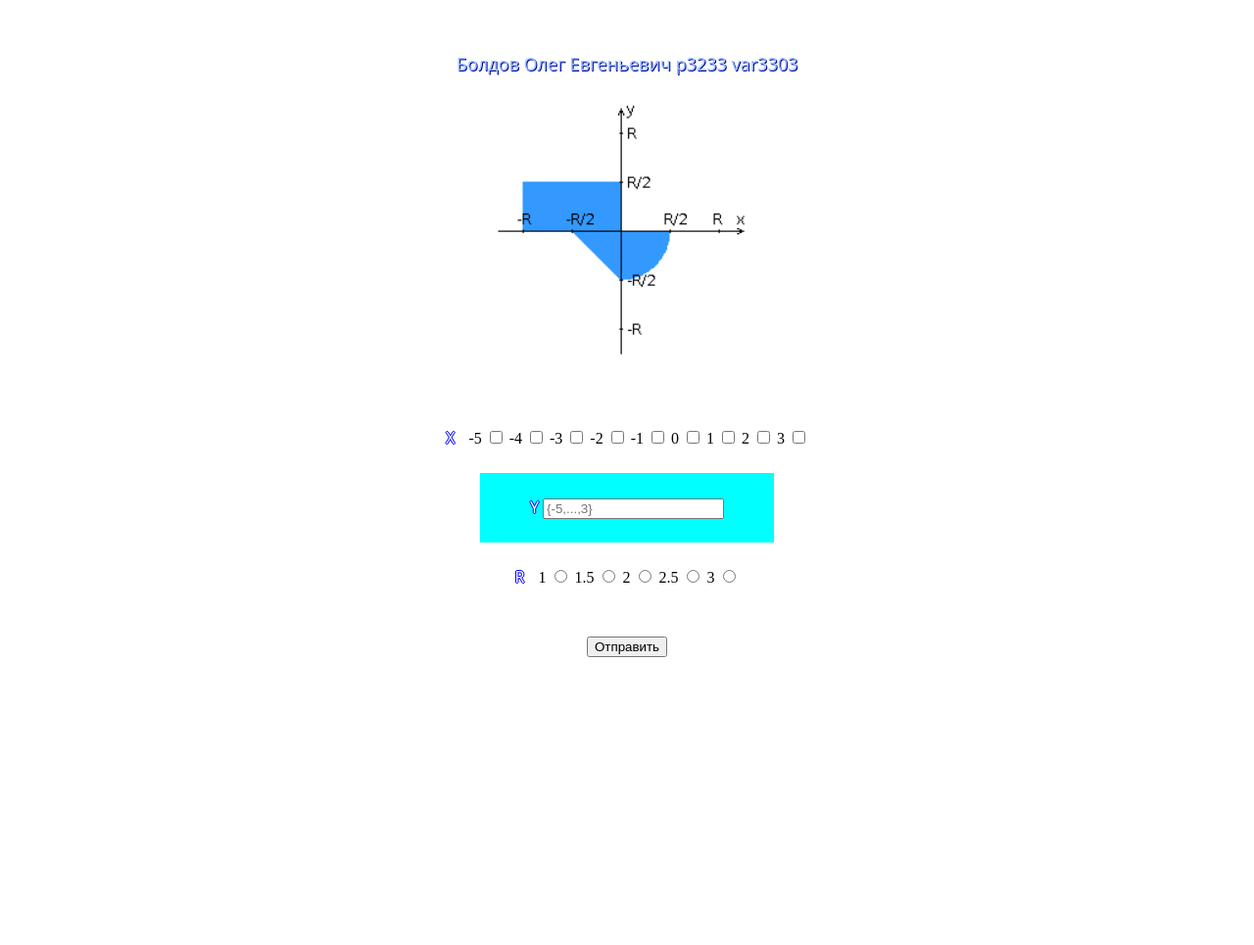
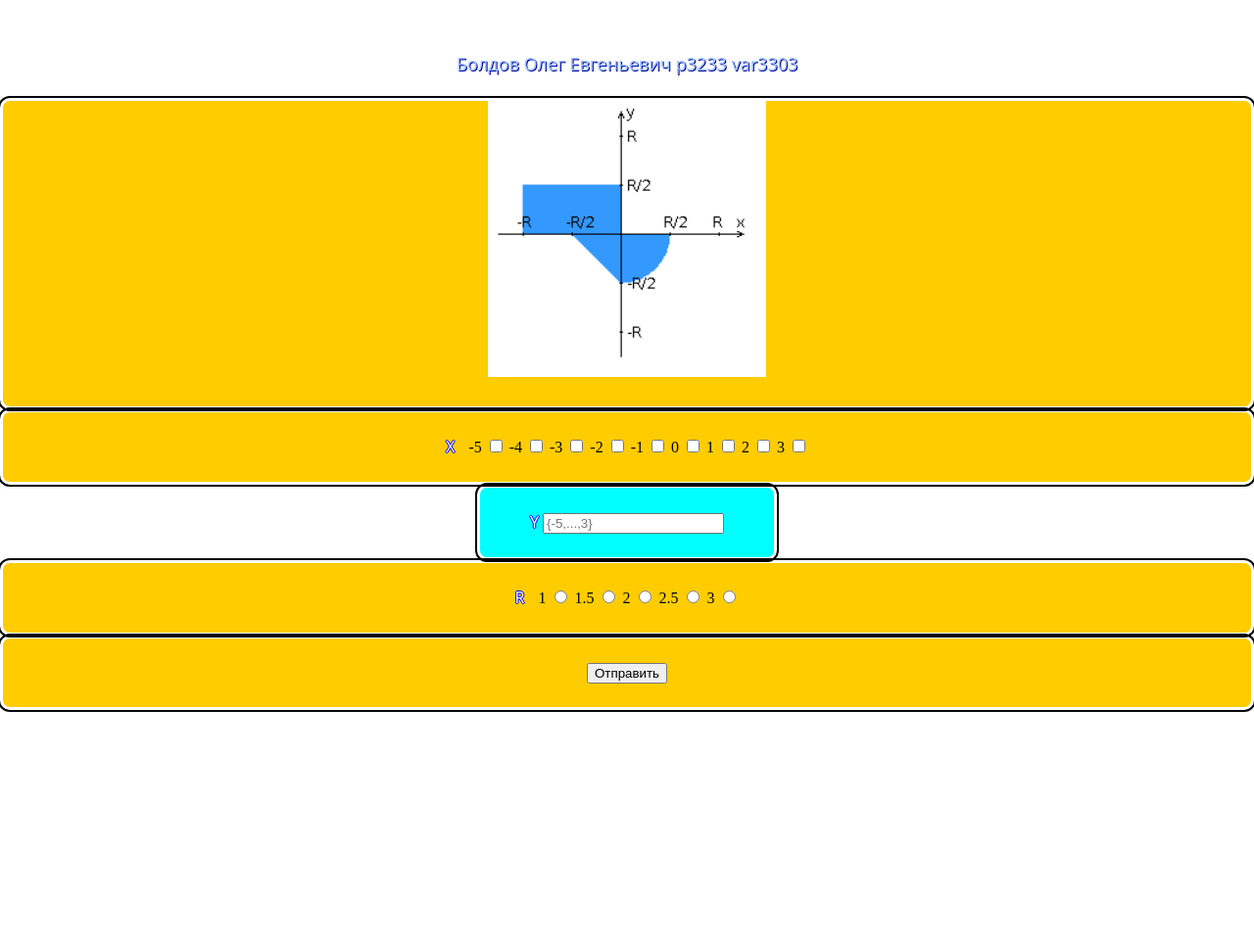
Before and after one commit to pupyr/webLab1, a PHP site: page /first.html in a window 1280 px wide. Shown: the top 965 px of the page at 98% size. Before the commit the page ends 671 px from the top, so only its background shows below. Run offline with PHP 8.4, Linux system fonts and the light colour scheme.

Commit message:
Update style.css

```diff
--- a/style.css
+++ b/style.css
@@ -1,5 +1,9 @@
 div{
-    border-color: black;
+    margin: 0 auto;
+    background: #fc0; /* Цвет фона */
+    outline: 2px solid #000;
+    border: 3px solid #fff; /* Белая рамка */
+    border-radius: 10px; /* Радиус скругления */
 }
 
 header{
@@ -18,10 +22,18 @@ body {
     margin: 30px 0 300px 0;
     line-height: 70px;
 }
+
+#xPanel{
+    width: 500px;
+}
+
 #yPanel{
-    margin: 0 auto;
     width: 300px;
     background-color: aqua;
+}
+
+#rPanel{
+    width:250px;
 }
 
 #button:hover{
```
